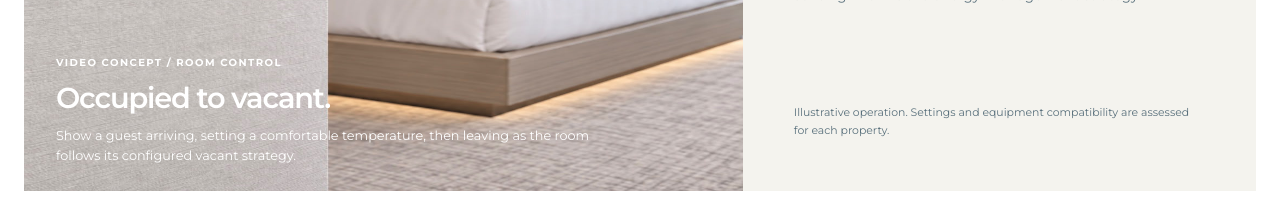
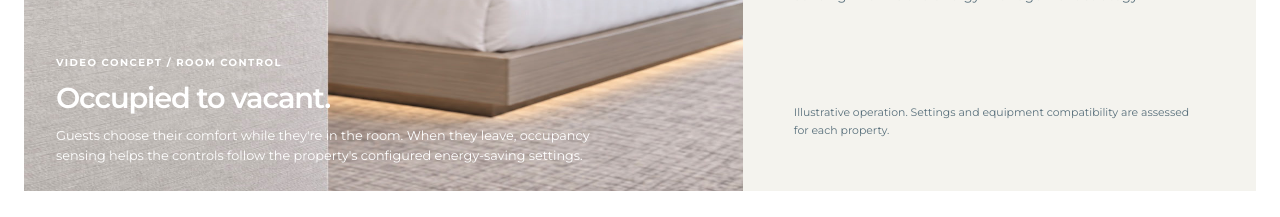
Before and after one commit to MannLester/Lodge-Tech-Website, a Next.js app in the folder apps/web/: page / in a window 1280 px wide. Shown: the part 1500-1717 px from the top of the page. Built offline with nearby package versions, Linux system fonts and the light colour scheme.

Commit message:
frontend: replace occupancy caption filming instructions

```diff
--- a/apps/web/src/features/home/ui/value-section.tsx
+++ b/apps/web/src/features/home/ui/value-section.tsx
@@ -60,8 +60,9 @@ export function ValueSection() {
               <span>Video concept / Room control</span>
               <strong>Occupied to vacant.</strong>
               <p>
-                Show a guest arriving, setting a comfortable temperature, then
-                leaving as the room follows its configured vacant strategy.
+                Guests choose their comfort while they&apos;re in the room. When
+                they leave, occupancy sensing helps the controls follow the
+                property&apos;s configured energy-saving settings.
               </p>
             </div>
           </div>
```
